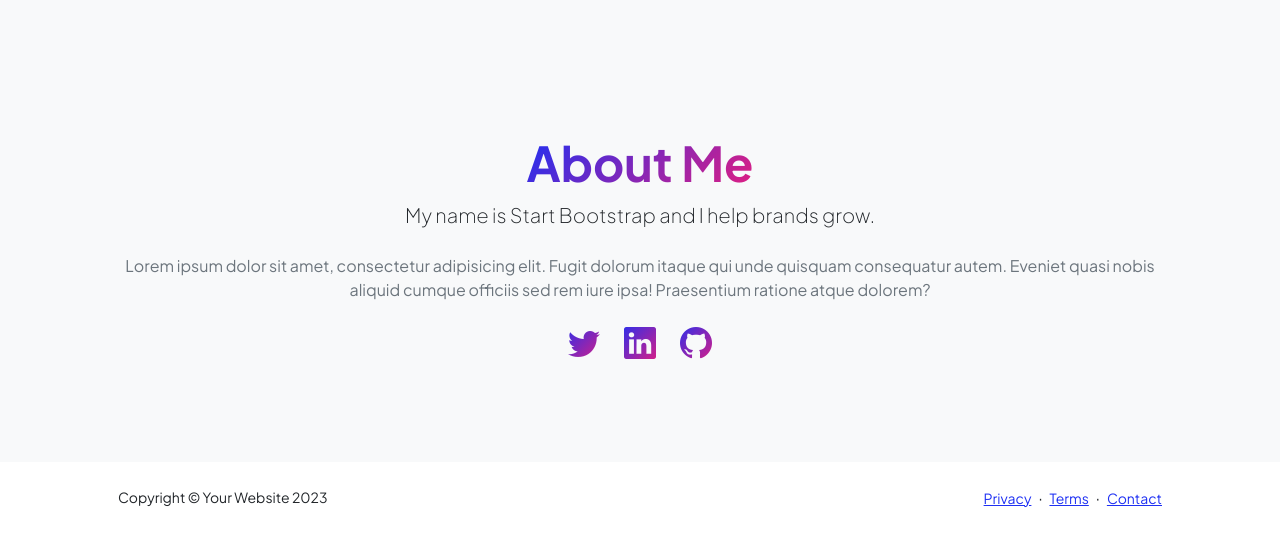
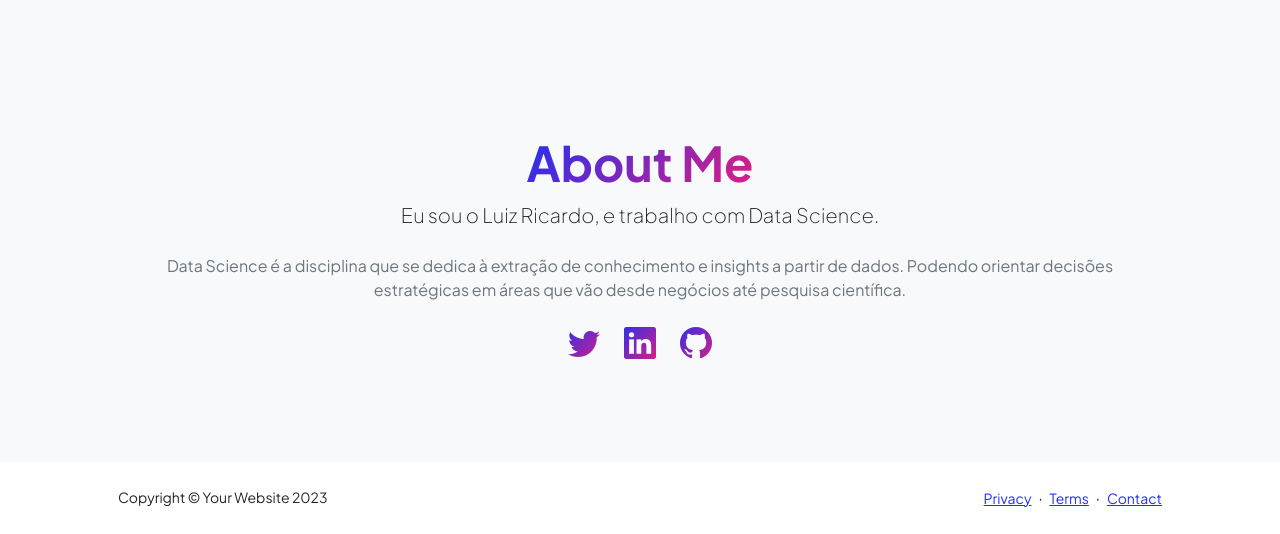
Before and after one commit to rickluizms/portfolio_me, a Flask app: page / in a window 1280 px wide. Shown: the part 1027-1561 px from the top of the page. Run offline with Flask 3, Linux system fonts and the light colour scheme; some libraries are stand-ins or nearby versions.

Commit message:
Update commit

```diff
--- a/templates/base.html
+++ b/templates/base.html
@@ -22,7 +22,7 @@
         <meta name="viewport" content="width=device-width, initial-scale=1, shrink-to-fit=no" />
         <meta name="description" content="" />
         <meta name="author" content="" />
-        <title>Personal - Start Bootstrap Theme</title>
+        <title>Luiz Ricardo - Data Scientist</title>
         <!-- Favicon-->
         <link rel="icon" type="image/x-icon" href="assets/favicon.ico" />
         <!-- Custom Google font-->
@@ -40,7 +40,7 @@
             <!-- Navigation-->
             <nav class="navbar navbar-expand-lg navbar-light bg-white py-3">
                 <div class="container px-5">
-                    <a class="navbar-brand" href="index.html"><span class="fw-bolder text-primary">Start Bootstrap</span></a>
+                    <a class="navbar-brand" href="/"><span class="fw-bolder text-primary">Luiz Ricardo</span></a>
                     <button class="navbar-toggler" type="button" data-bs-toggle="collapse" data-bs-target="#navbarSupportedContent" aria-controls="navbarSupportedContent" aria-expanded="false" aria-label="Toggle navigation"><span class="navbar-toggler-icon"></span></button>
                     <div class="collapse navbar-collapse" id="navbarSupportedContent">
                         <ul class="navbar-nav ms-auto mb-2 mb-lg-0 small fw-bolder">
--- a/templates/index.html
+++ b/templates/index.html
@@ -24,7 +24,7 @@
                         <div class="profile bg-gradient-primary-to-secondary">
                             <!-- TIP: For best results, use a photo with a transparent background like the demo example below-->
                             <!-- Watch a tutorial on how to do this on YouTube (link)-->
-                            <img class="profile-img" src="assets/profile.png" alt="..." />
+                            <img class="profile-img" src="../static/assets/.png" alt="..." />
                             <div class="dots-1">
                                 <!-- SVG Dots-->
                                 <svg version="1.1" xmlns="http://www.w3.org/2000/svg" xmlns:xlink="http://www.w3.org/1999/xlink" x="0px" y="0px" viewBox="0 0 191.6 1215.4" style="enable-background: new 0 0 191.6 1215.4" xml:space="preserve">
@@ -150,8 +150,8 @@
                 <div class="col-xxl-8">
                     <div class="text-center my-5">
                         <h2 class="display-5 fw-bolder"><span class="text-gradient d-inline">About Me</span></h2>
-                        <p class="lead fw-light mb-4">My name is Start Bootstrap and I help brands grow.</p>
-                        <p class="text-muted">Lorem ipsum dolor sit amet, consectetur adipisicing elit. Fugit dolorum itaque qui unde quisquam consequatur autem. Eveniet quasi nobis aliquid cumque officiis sed rem iure ipsa! Praesentium ratione atque dolorem?</p>
+                        <p class="lead fw-light mb-4">Eu sou o Luiz Ricardo, e trabalho com Data Science.</p>
+                        <p class="text-muted">Data Science é a disciplina que se dedica à extração de conhecimento e insights a partir de dados. Podendo orientar decisões estratégicas em áreas que vão desde negócios até pesquisa científica.</p>
                         <div class="d-flex justify-content-center fs-2 gap-4">
                             <a class="text-gradient" href="#!"><i class="bi bi-twitter"></i></a>
                             <a class="text-gradient" href="#!"><i class="bi bi-linkedin"></i></a>
```
Also changed, not shown: templates/projects.html (+4 -3 lines), static/assets/mcsoft.png (added).
